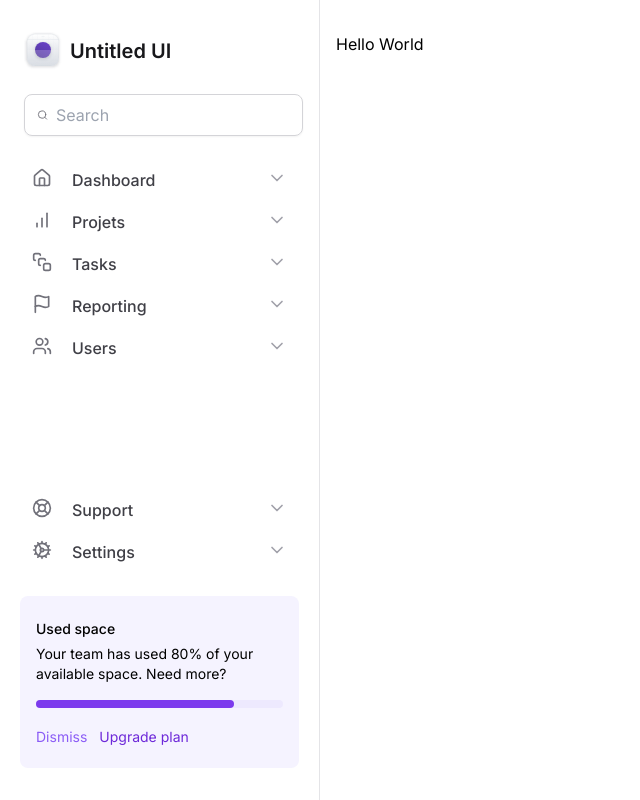
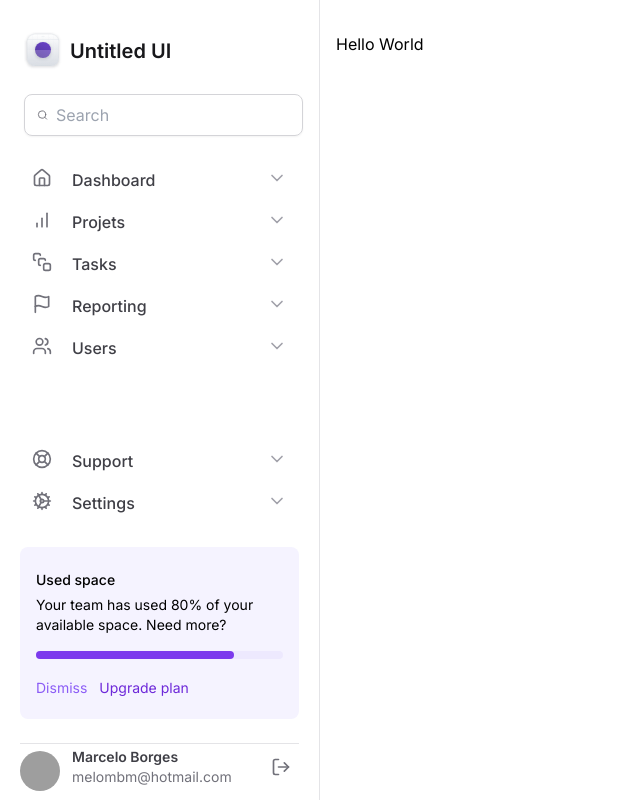
Before and after one commit to Marcelllombm/tailwind-next, a Next.js app: page / in a window 1280 px wide. Shown: the whole page, without its empty margins (0-640 px from the left). Built offline with nearby package versions, Linux system fonts and the light colour scheme; grey boxes are pictures that could not be loaded.

Commit message:
feat: perfil do usuário

```diff
--- a/next.config.mjs
+++ b/next.config.mjs
@@ -1,4 +1,8 @@
 /** @type {import('next').NextConfig} */
-const nextConfig = {};
+const nextConfig = {
+  images: {
+    domains: ['github.com'],
+  },
+}
 
-export default nextConfig;
+export default nextConfig
--- /dev/null
+++ b/src/components/Sidebar/Profile.tsx
@@ -0,0 +1,27 @@
+import { LogOut } from 'lucide-react'
+import Image from 'next/image'
+
+export function Profile() {
+  return (
+    <div className=" grid  items-center gap-3  grid-cols-profile">
+      <Image
+        width={18}
+        height={18}
+        src="https://github.com/marcelllombm.png"
+        alt=""
+        className="w-10 h-10 rounded-full mt-2"
+      />
+      <div className="flex  flex-col truncate">
+        <span className="text-sm font-semibold text-zinc-700">
+          Marcelo Borges
+        </span>
+        <span className=" truncate text-sm text-zinc-500">
+          melombm@hotmail.com
+        </span>
+      </div>
+      <button type="button" className="ml-auto rounded-md p-2 hover:bg-zinc-50">
+        <LogOut className="h-5 w-5 text-zinc-500" />
+      </button>
+    </div>
+  )
+}
--- a/src/components/Sidebar/index.tsx
+++ b/src/components/Sidebar/index.tsx
@@ -12,6 +12,7 @@
 import { Logo } from './Logo'
 import { NavItem } from './NavItem'
 import { UsedSpaceWidget } from './UsedSpaceWidget'
+import { Profile } from './Profile'
 
 export function Sidebar() {
   return (
@@ -32,12 +33,15 @@
         <NavItem title="Reporting" icon={Flag} />
         <NavItem title="Users" icon={Users} />
       </nav>
-      <div className="mt-auto flex flex-col gap-6">
+      <div className="mt-auto flex flex-col gap-6 py-6">
         <nav className="space-y-0.5  ">
           <NavItem title="Support" icon={LifeBuoy} />
           <NavItem title="Settings" icon={Cog} />
         </nav>
         <UsedSpaceWidget />
+        <div className="h-px bg-zinc-200 ">
+          <Profile />
+        </div>
       </div>
     </aside>
   )
--- a/tailwind.config.ts
+++ b/tailwind.config.ts
@@ -6,6 +6,7 @@
     extend: {
       gridTemplateColumns: {
         twoColumns: 'minmax(18rem, 20rem) 1fr',
+        profile: 'max-content 1fr min-content',
       },
       colors: {
         diego: '#8257e6',
```
